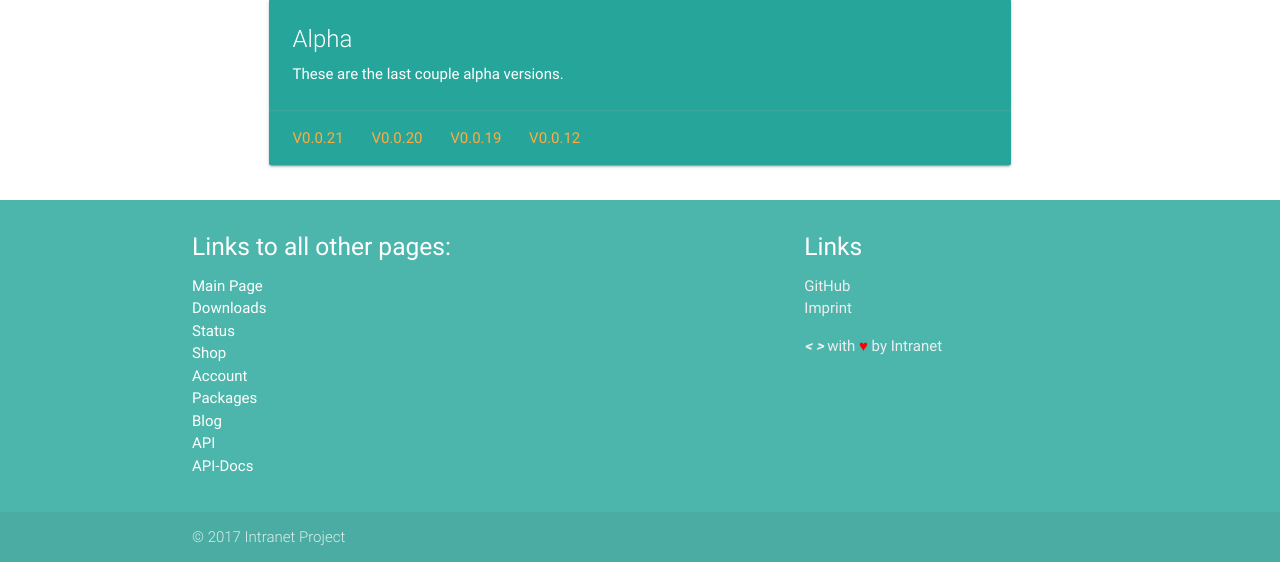
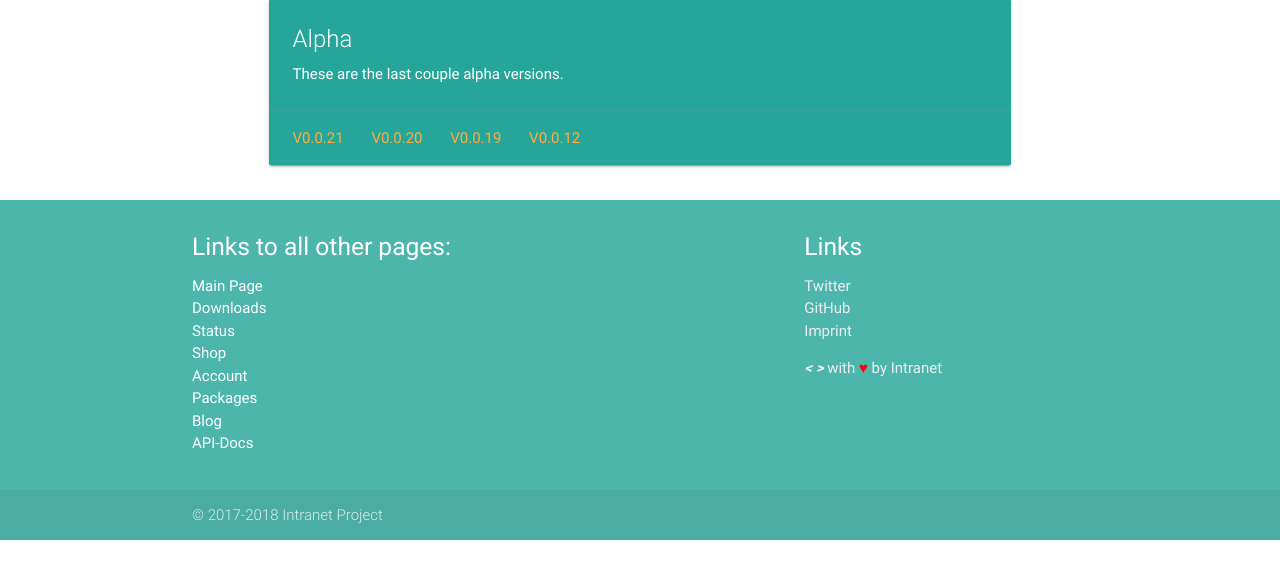
Before and after one commit to IntranetProject/intranet_docs, a PHP site: page / in a window 1280 px wide. Shown: the part 511-1073 px from the top of the page. After the commit the page ends 1051 px from the top, so only its background shows below. Run offline with PHP 8.4, Linux system fonts and the light colour scheme; some libraries are stand-ins or nearby versions.

Commit message:
opg.me; links

```diff
--- a/index.php
+++ b/index.php
@@ -14,6 +14,11 @@ if (!(file_exists("up.txt"))) {
         <meta name="viewport" content="width=device-width, initial-scale=1.0" />
         <script type="text/javascript" src="https://code.jquery.com/jquery-3.2.1.min.js"></script>
         <script src="https://cdnjs.cloudflare.com/ajax/libs/materialize/0.100.2/js/materialize.min.js"></script>
+        <meta property="og:title" content="Docs" />
+        <meta property="og:image" content="https://intranetproject.net/logo.png" />
+        <meta property="og:url" content="https://docs.intranetproject.net" />
+        <meta property="og:description" content="Intranetproject's Documentation" />
+        <meta property="og:site_name" content="Docs" />
     </head>
 
     <body>
@@ -73,13 +78,13 @@ if (!(file_exists("up.txt"))) {
                             <li><a href="http://account.intranetproject.net" class="white-text">Account</a></li>
                             <li><a href="http://packages.intranetproject.net" class="white-text">Packages</a></li>
                             <li><a href="http://blog.intranetproject.net" class="white-text">Blog</a></li>
-                        <li><a href="http://api.intranetproject.net" class="white-text">API</a></li>
                             <li><a href="http://docs.api.intranetproject.net" class="white-text">API-Docs</a></li>
                         </ul>
                     </div>
                     <div class="col l4 offset-l2 s12">
                         <h5 class="white-text">Links</h5>
                         <ul>
+                            <li><a class="grey-text text-lighten-3" href="https://twitter.com/Intranetprojec">Twitter</a></li>
                             <li><a class="grey-text text-lighten-3" href="https://github.com/IntranetProjec">GitHub</a></li>
                             <li><a class="grey-text text-lighten-3" href="https://intranetproject.net/imprint.html">Imprint</a></li>
                             <li>
@@ -92,7 +97,7 @@ if (!(file_exists("up.txt"))) {
             </div>
             <div class="footer-copyright">
                 <div class="container">
-              © 2017 Intranet Project
+                    © <?php echo "2017-" . date('Y'); ?> Intranet Project
                 </div>
             </div>
         </footer>
```
Lines whose indentation alone changed are shown as unchanged.
